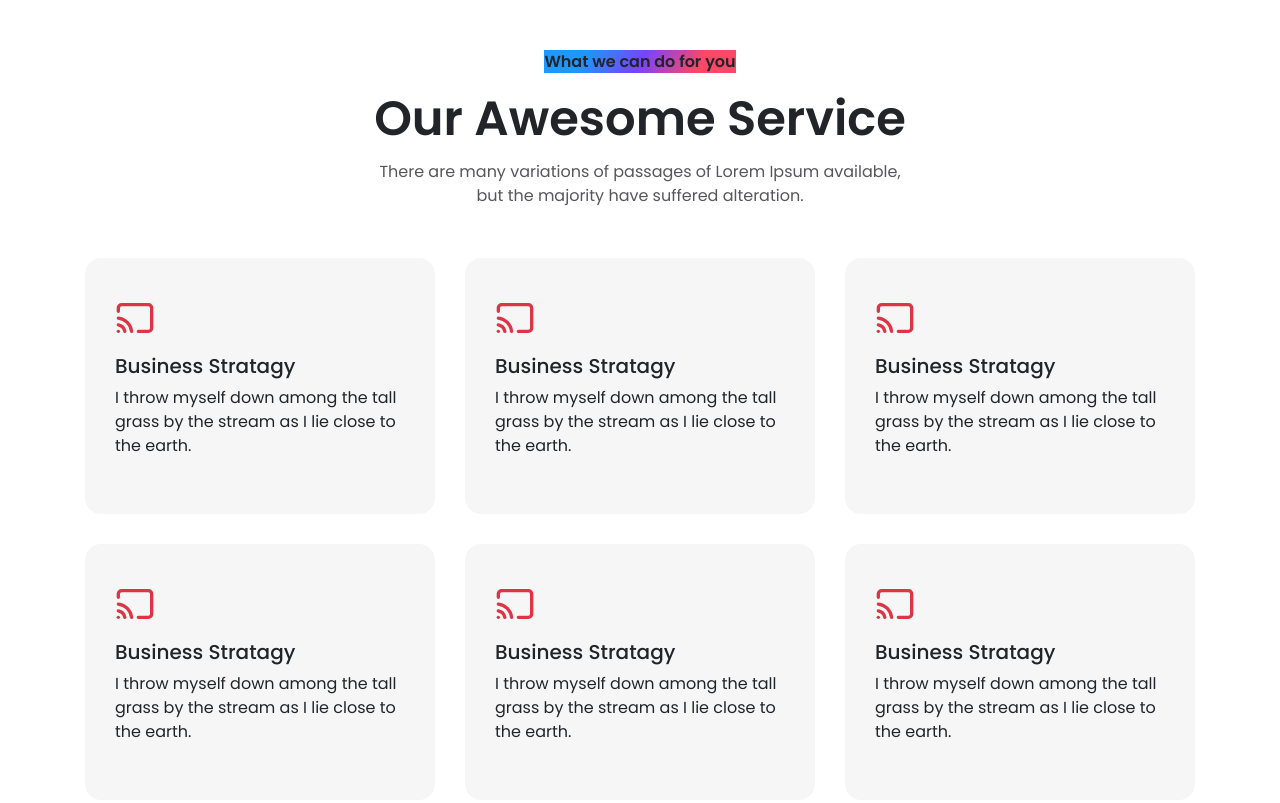
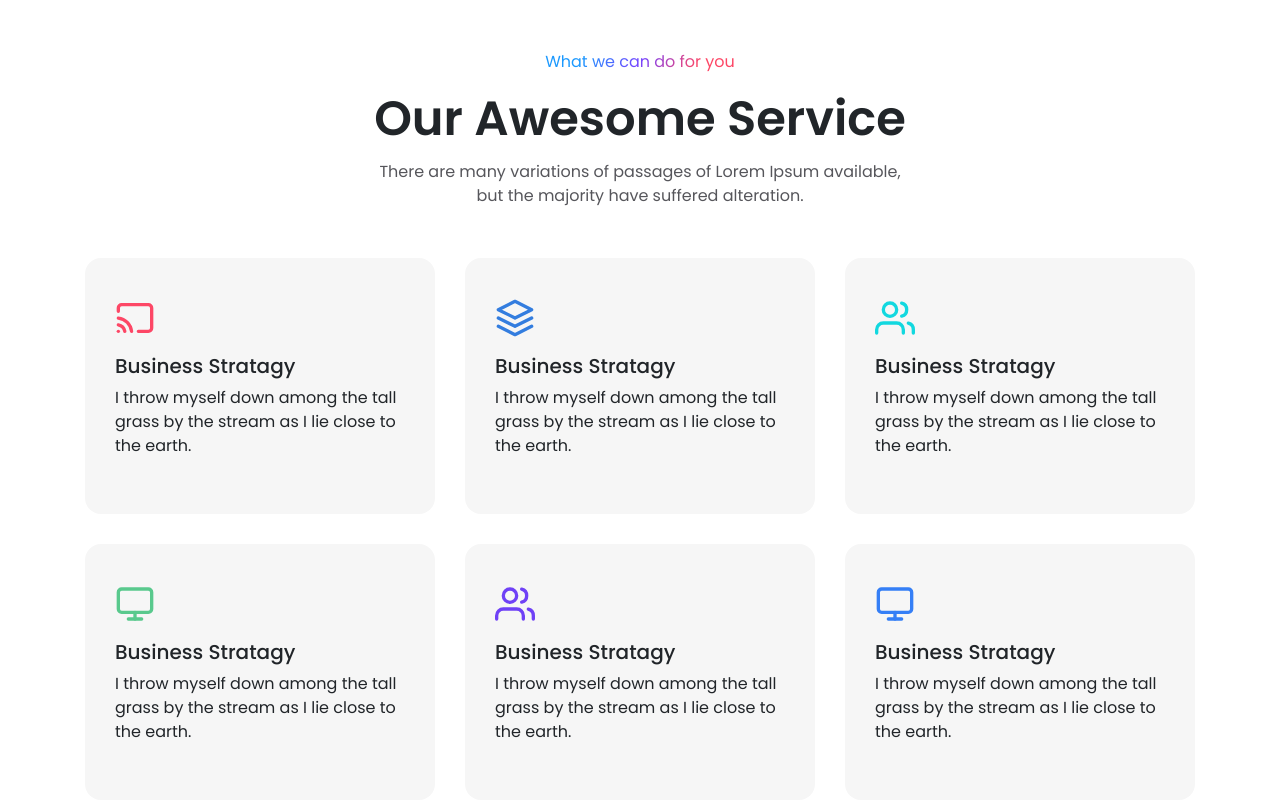
Before and after one commit to xuanchienueh/chien_rainbowit, a plain HTML site: page index.html in a window 1280 px wide. Shown: the part 633-1436 px from the top of the page. Drawn offline with nearby package versions, Linux system fonts and the light colour scheme.

Commit message:
hoan thien

```diff
--- a/index.html
+++ b/index.html
@@ -190,9 +190,9 @@
                 <div class="service_item col-lg-4 col-md-6">
                     <div class="background">
                         <div class="icon text-danger">
-                            <svg xmlns="http://www.w3.org/2000/svg" width="24" height="24" viewBox="0 0 24 24"
-                                fill="none" stroke="currentColor" stroke-width="2" stroke-linecap="round"
-                                stroke-linejoin="round" class="feather feather-cast">
+                            <svg style="color: #fd4766;" xmlns="http://www.w3.org/2000/svg" width="24" height="24"
+                                viewBox="0 0 24 24" fill="none" stroke="currentColor" stroke-width="2"
+                                stroke-linecap="round" stroke-linejoin="round" class="feather feather-cast">
                                 <path
                                     d="M2 16.1A5 5 0 0 1 5.9 20M2 12.05A9 9 0 0 1 9.95 20M2 8V6a2 2 0 0 1 2-2h16a2 2 0 0 1 2 2v12a2 2 0 0 1-2 2h-6">
                                 </path>
@@ -210,13 +210,12 @@
                 <div class="service_item col-lg-4 col-md-6">
                     <div class="background">
                         <div class="icon text-danger">
-                            <svg xmlns="http://www.w3.org/2000/svg" width="24" height="24" viewBox="0 0 24 24"
-                                fill="none" stroke="currentColor" stroke-width="2" stroke-linecap="round"
-                                stroke-linejoin="round" class="feather feather-cast">
-                                <path
-                                    d="M2 16.1A5 5 0 0 1 5.9 20M2 12.05A9 9 0 0 1 9.95 20M2 8V6a2 2 0 0 1 2-2h16a2 2 0 0 1 2 2v12a2 2 0 0 1-2 2h-6">
-                                </path>
-                                <line x1="2" y1="20" x2="2.01" y2="20"></line>
+                            <svg style="color: #337ddf;" xmlns="http://www.w3.org/2000/svg" width="24" height="24"
+                                viewBox="0 0 24 24" fill="none" stroke="currentColor" stroke-width="2"
+                                stroke-linecap="round" stroke-linejoin="round" class="feather feather-layers">
+                                <polygon points="12 2 2 7 12 12 22 7 12 2"></polygon>
+                                <polyline points="2 17 12 22 22 17"></polyline>
+                                <polyline points="2 12 12 17 22 12"></polyline>
                             </svg>
                         </div>
                         <h5 class="service_item_title">
@@ -230,13 +229,13 @@
                 <div class="service_item col-lg-4 col-md-6">
                     <div class="background">
                         <div class="icon text-danger">
-                            <svg xmlns="http://www.w3.org/2000/svg" width="24" height="24" viewBox="0 0 24 24"
-                                fill="none" stroke="currentColor" stroke-width="2" stroke-linecap="round"
-                                stroke-linejoin="round" class="feather feather-cast">
-                                <path
-                                    d="M2 16.1A5 5 0 0 1 5.9 20M2 12.05A9 9 0 0 1 9.95 20M2 8V6a2 2 0 0 1 2-2h16a2 2 0 0 1 2 2v12a2 2 0 0 1-2 2h-6">
-                                </path>
-                                <line x1="2" y1="20" x2="2.01" y2="20"></line>
+                            <svg style="color: #12d8df;" xmlns="http://www.w3.org/2000/svg" width="24" height="24"
+                                viewBox="0 0 24 24" fill="none" stroke="currentColor" stroke-width="2"
+                                stroke-linecap="round" stroke-linejoin="round" class="feather feather-users">
+                                <path d="M17 21v-2a4 4 0 0 0-4-4H5a4 4 0 0 0-4 4v2"></path>
+                                <circle cx="9" cy="7" r="4"></circle>
+                                <path d="M23 21v-2a4 4 0 0 0-3-3.87"></path>
+                                <path d="M16 3.13a4 4 0 0 1 0 7.75"></path>
                             </svg>
                         </div>
                         <h5 class="service_item_title">
@@ -250,13 +249,12 @@
                 <div class="service_item col-lg-4 col-md-6">
                     <div class="background">
                         <div class="icon text-danger">
-                            <svg xmlns="http://www.w3.org/2000/svg" width="24" height="24" viewBox="0 0 24 24"
-                                fill="none" stroke="currentColor" stroke-width="2" stroke-linecap="round"
-                                stroke-linejoin="round" class="feather feather-cast">
-                                <path
-                                    d="M2 16.1A5 5 0 0 1 5.9 20M2 12.05A9 9 0 0 1 9.95 20M2 8V6a2 2 0 0 1 2-2h16a2 2 0 0 1 2 2v12a2 2 0 0 1-2 2h-6">
-                                </path>
-                                <line x1="2" y1="20" x2="2.01" y2="20"></line>
+                            <svg style="color: #59c98d;" xmlns="http://www.w3.org/2000/svg" width="24" height="24"
+                                viewBox="0 0 24 24" fill="none" stroke="currentColor" stroke-width="2"
+                                stroke-linecap="round" stroke-linejoin="round" class="feather feather-monitor">
+                                <rect x="2" y="3" width="20" height="14" rx="2" ry="2"></rect>
+                                <line x1="8" y1="21" x2="16" y2="21"></line>
+                                <line x1="12" y1="17" x2="12" y2="21"></line>
                             </svg>
                         </div>
                         <h5 class="service_item_title">
@@ -270,13 +268,13 @@
                 <div class="service_item col-lg-4 col-md-6">
                     <div class="background">
                         <div class="icon text-danger">
-                            <svg xmlns="http://www.w3.org/2000/svg" width="24" height="24" viewBox="0 0 24 24"
-                                fill="none" stroke="currentColor" stroke-width="2" stroke-linecap="round"
-                                stroke-linejoin="round" class="feather feather-cast">
-                                <path
-                                    d="M2 16.1A5 5 0 0 1 5.9 20M2 12.05A9 9 0 0 1 9.95 20M2 8V6a2 2 0 0 1 2-2h16a2 2 0 0 1 2 2v12a2 2 0 0 1-2 2h-6">
-                                </path>
-                                <line x1="2" y1="20" x2="2.01" y2="20"></line>
+                            <svg style="color: #6f41f6;" xmlns="http://www.w3.org/2000/svg" width="24" height="24"
+                                viewBox="0 0 24 24" fill="none" stroke="currentColor" stroke-width="2"
+                                stroke-linecap="round" stroke-linejoin="round" class="feather feather-users">
+                                <path d="M17 21v-2a4 4 0 0 0-4-4H5a4 4 0 0 0-4 4v2"></path>
+                                <circle cx="9" cy="7" r="4"></circle>
+                                <path d="M23 21v-2a4 4 0 0 0-3-3.87"></path>
+                                <path d="M16 3.13a4 4 0 0 1 0 7.75"></path>
                             </svg>
                         </div>
                         <h5 class="service_item_title">
@@ -290,13 +288,12 @@
                 <div class="service_item col-lg-4 col-md-6">
                     <div class="background">
                         <div class="icon text-danger">
-                            <svg xmlns="http://www.w3.org/2000/svg" width="24" height="24" viewBox="0 0 24 24"
-                                fill="none" stroke="currentColor" stroke-width="2" stroke-linecap="round"
-                                stroke-linejoin="round" class="feather feather-cast">
-                                <path
-                                    d="M2 16.1A5 5 0 0 1 5.9 20M2 12.05A9 9 0 0 1 9.95 20M2 8V6a2 2 0 0 1 2-2h16a2 2 0 0 1 2 2v12a2 2 0 0 1-2 2h-6">
-                                </path>
-                                <line x1="2" y1="20" x2="2.01" y2="20"></line>
+                            <svg style="color: #357ff6;" xmlns="http://www.w3.org/2000/svg" width="24" height="24"
+                                viewBox="0 0 24 24" fill="none" stroke="currentColor" stroke-width="2"
+                                stroke-linecap="round" stroke-linejoin="round" class="feather feather-monitor">
+                                <rect x="2" y="3" width="20" height="14" rx="2" ry="2"></rect>
+                                <line x1="8" y1="21" x2="16" y2="21"></line>
+                                <line x1="12" y1="17" x2="12" y2="21"></line>
                             </svg>
                         </div>
                         <h5 class="service_item_title">
--- a/scss/_var.scss
+++ b/scss/_var.scss
@@ -38,8 +38,10 @@ button.btn-primary-my {
     span.subtitle {
         text-align: center;
         background: linear-gradient(120deg, #1c99fe 20.69%, #7644ff 50.19%, $primary_color 79.69%);
-        font-weight: 600;
-        line-height: 18px;
+        // font-weight: 600;
+        // line-height: 18px;
+        -webkit-text-fill-color: transparent;
+        -webkit-background-clip: text;
     }
     h2 {
         font-size: 3rem;
```
Also changed, not shown: style/style.css, 1 other file.
